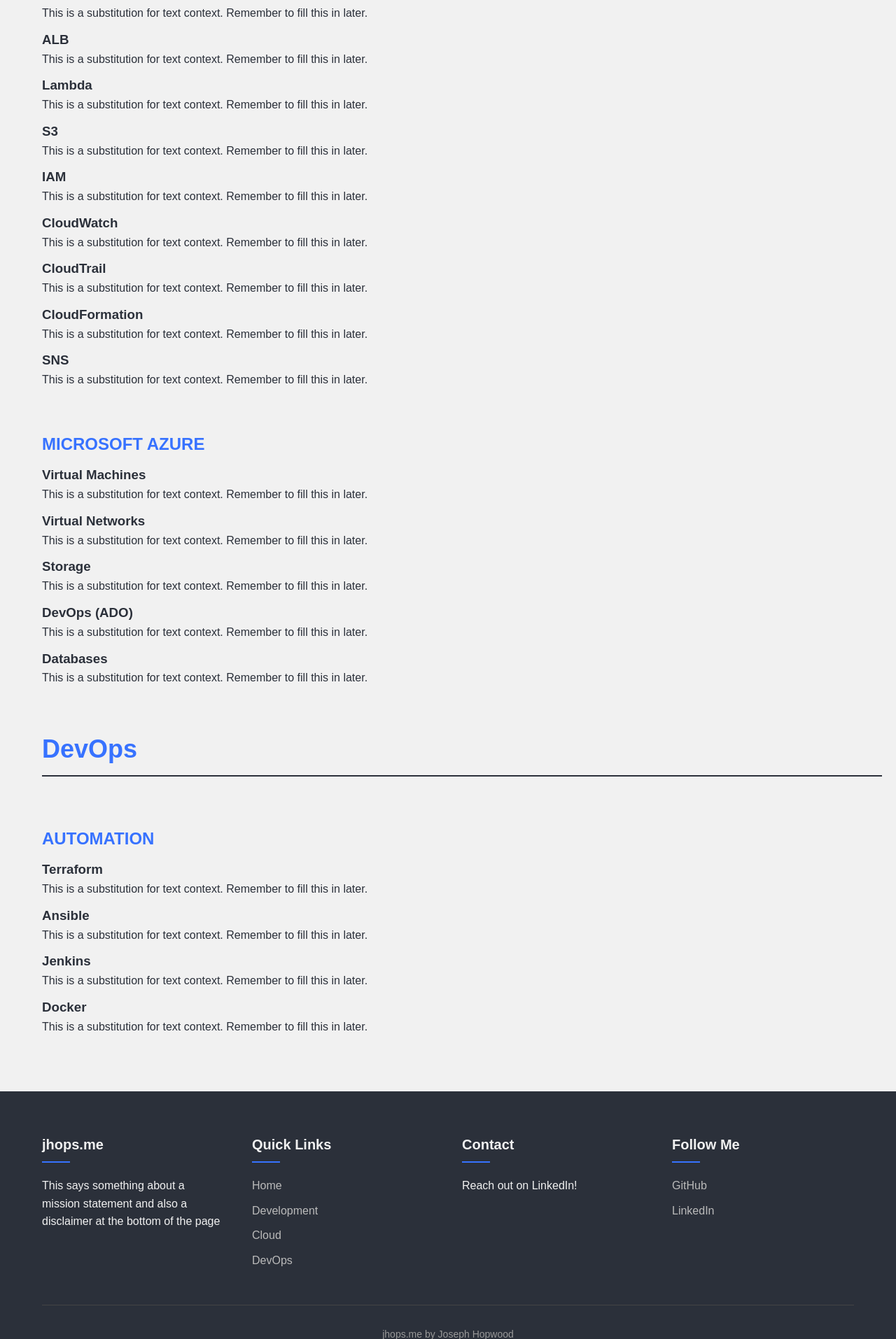
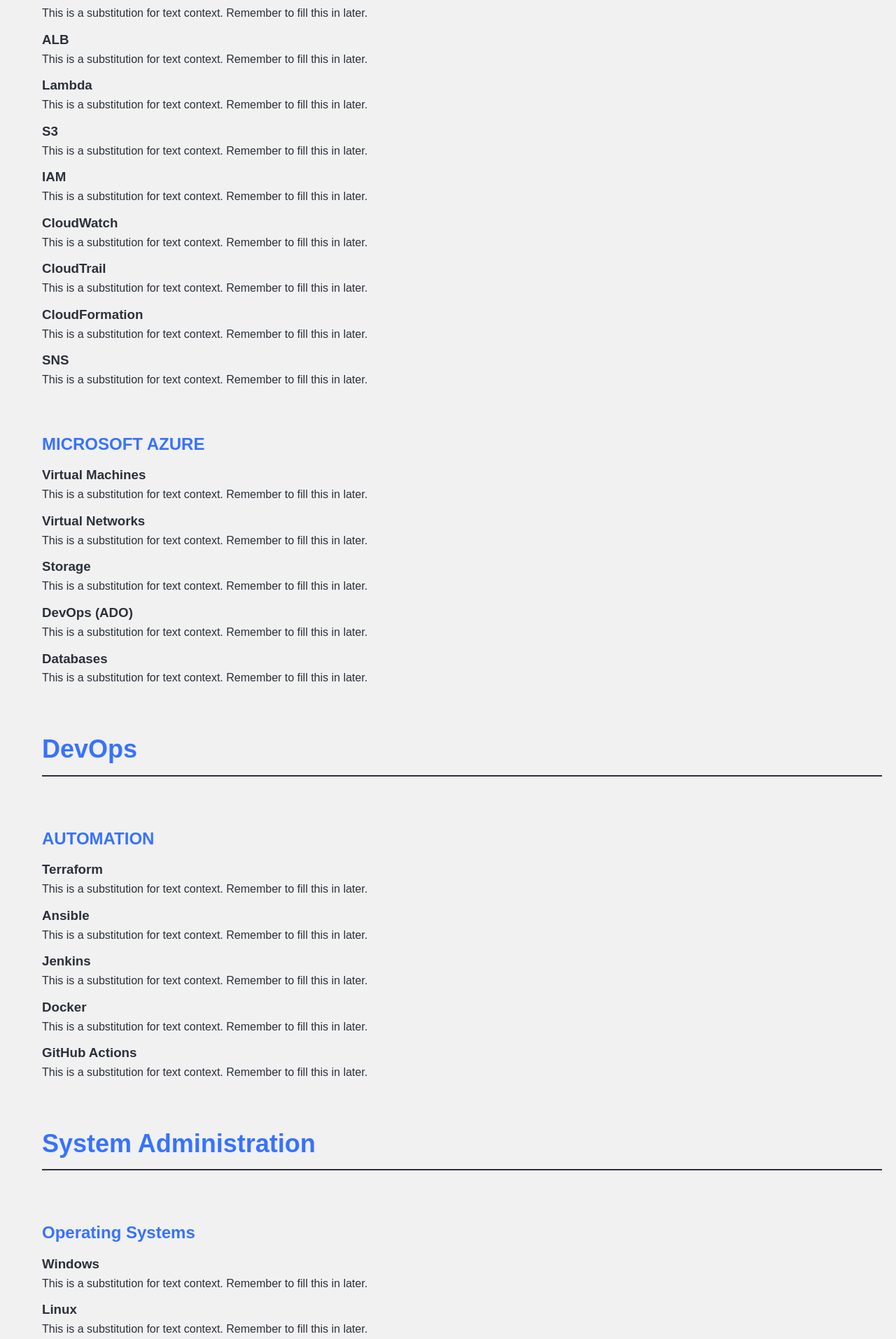
Before and after one commit to camendt-matc/matcsecdesignb, a Python web app: template www/src/main/resources/templates/skills.html in a window 1280 px wide. Shown: the part 2253-4167 px from the top of the page at 70% size. Run offline with Jinja, Linux system fonts and the light colour scheme; the template is opened without the code that fills it, so the values that code supplies are empty.

Commit message:
enhanced skills page content - added a few skills and fixed links

```diff
--- a/www/src/main/resources/templates/skills.html
+++ b/www/src/main/resources/templates/skills.html
@@ -19,6 +19,7 @@
                     <li><a href="#development">Development</a></li>
                     <li><a href="#cloud">Cloud</a></li>
                     <li><a href="#devops">DevOps</a></li>
+                    <li><a href="#sysadmin">System Administration</a></li>
                 </ul>
             </nav>
         </div>
@@ -198,6 +199,25 @@
             <p>
                 This is a substitution for text context. Remember to fill this in later.
             </p>
+            <h3>GitHub Actions</h3>
+            <p>
+                This is a substitution for text context. Remember to fill this in later.
+            </p>
+
+            <div class="section-title" id="sysadmin">
+                <h2>System Administration</h2>
+            </div>
+
+            <h2>Operating Systems</h2>
+            <h3>Windows</h3>
+            <p>
+                This is a substitution for text context. Remember to fill this in later.
+            </p>
+            <h3>Linux</h3>
+            <p>
+                This is a substitution for text context. Remember to fill this in later.
+            </p>
+
 
         </div>
     </section>
@@ -214,9 +234,10 @@
                     <h3>Quick Links</h3>
                     <ul>
                         <li><a href="/">Home</a></li>
-                        <li><a href="#skills">Development</a></li>
-                        <li><a href="#skills">Cloud</a></li>
-                        <li><a href="#skills">DevOps</a></li>
+                        <li><a href="#development">Development</a></li>
+                        <li><a href="#cloud">Cloud</a></li>
+                        <li><a href="#devops">DevOps</a></li>
+                        <li><a href="#sysadmin">System Administration</a></li>
                     </ul>
                 </div>
                 <div class="footer-column">
```
